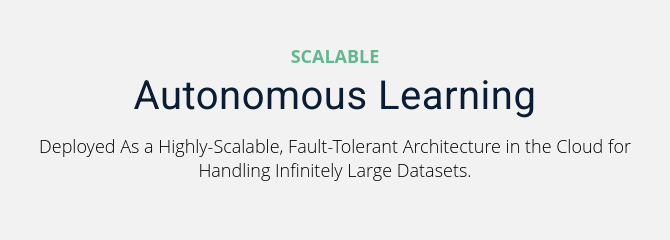
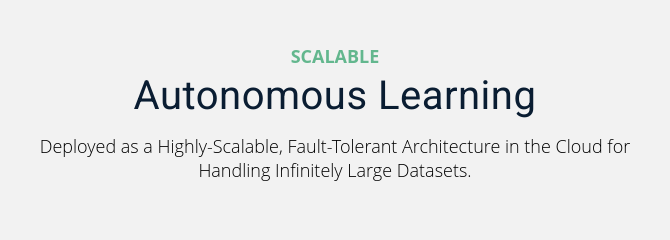
Before and after one commit to TammyTee/binarymasonry, a plain HTML site: page index.html in a window 1280 px wide. Shown: the part 3660-3900 px from the top of the page, 305-975 px from the left. Drawn offline with nearby package versions, Linux system fonts and the light colour scheme.

Commit message:
fix typo

```diff
--- a/index.html
+++ b/index.html
@@ -105,7 +105,7 @@
         <div class="content">
           <p class="content__eyebrow eyebrow">Scalable</p>
           <h3 class="content__heading heading heading--3">Autonomous Learning</h3>
-          <p class="content__text">Deployed As a Highly-Scalable, Fault-Tolerant Architecture in the Cloud for Handling Infinitely Large Datasets.</p>
+          <p class="content__text">Deployed as a Highly-Scalable, Fault-Tolerant Architecture in the Cloud for Handling Infinitely Large Datasets.</p>
         </div>
 
         <picture data-aos="fade-up">
```
